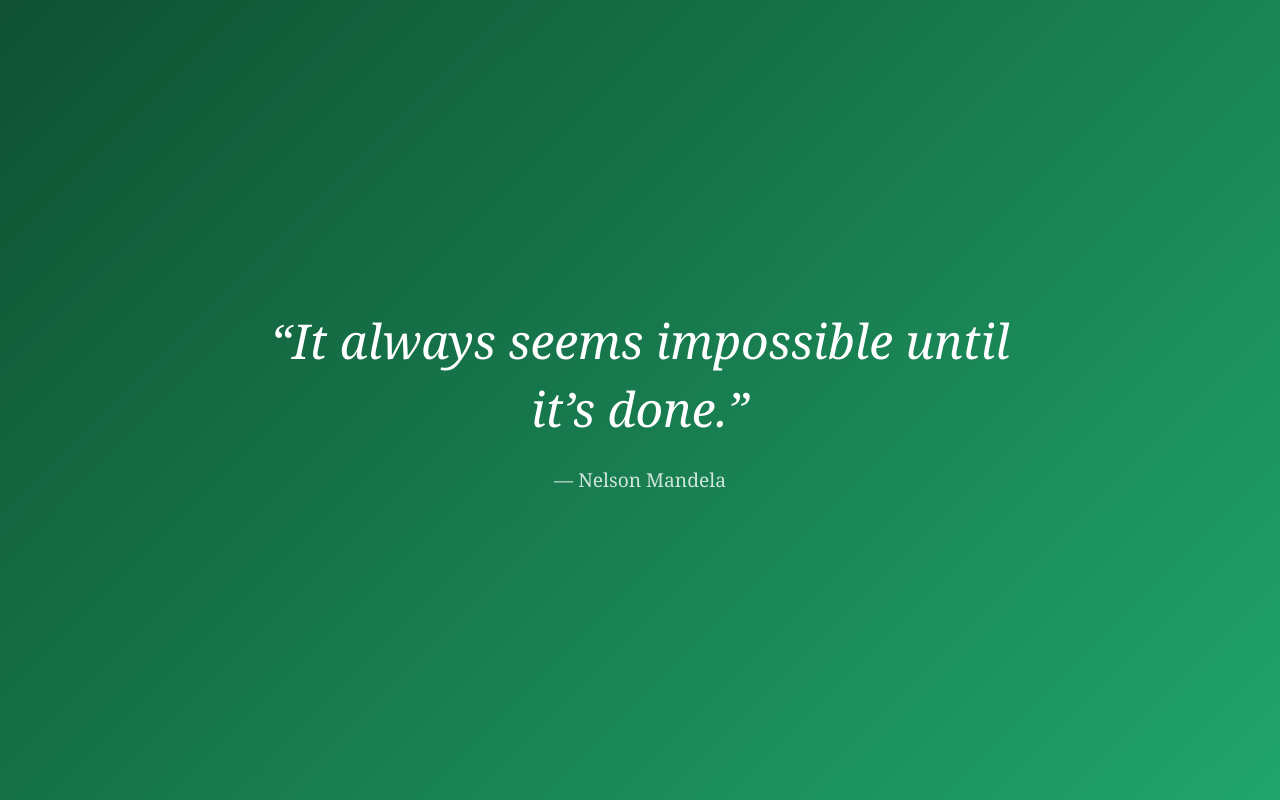
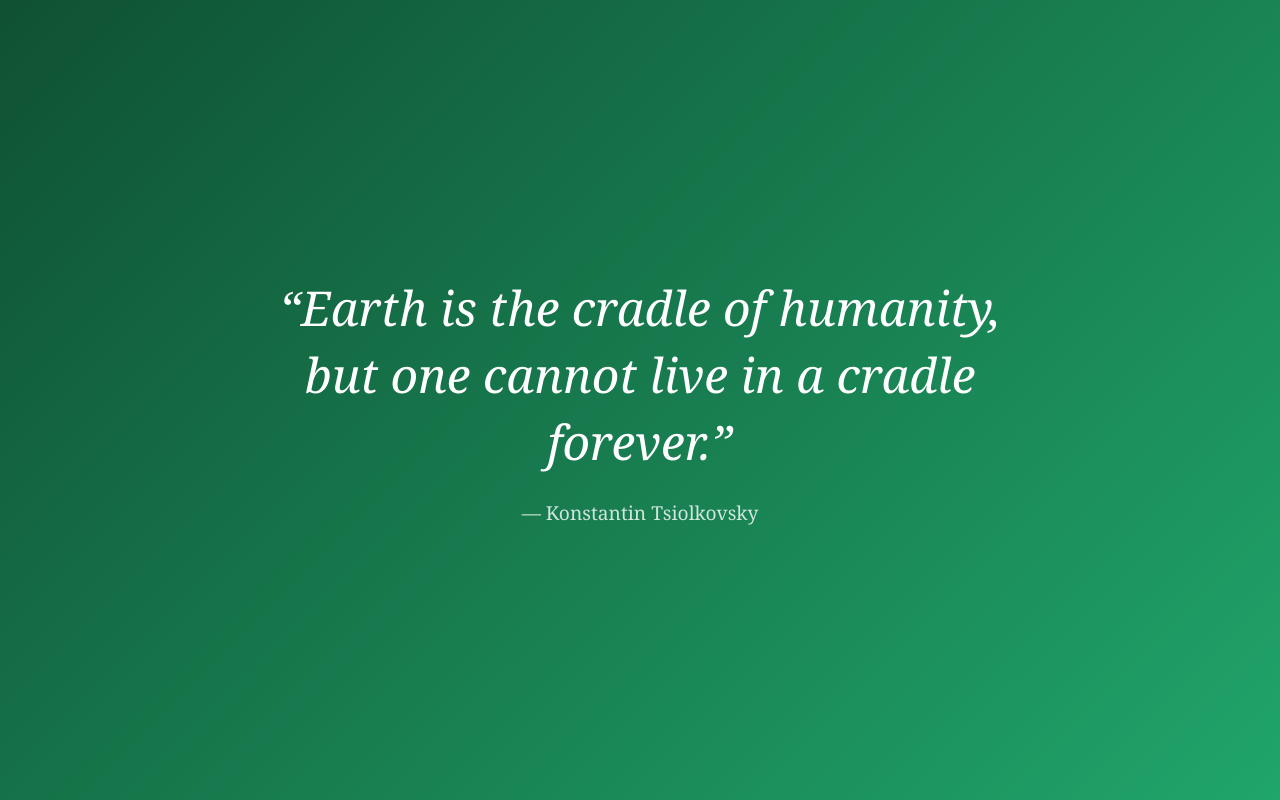
Before and after one commit to drk-bit/DesTest-Slot1, a website: page public/index.html in a window 1280 px wide. Drawn offline with Linux system fonts and the light colour scheme; a web font is replaced by a local one.

Commit message:
Change quote to a space quote

```diff
--- a/public/index.html
+++ b/public/index.html
@@ -28,8 +28,8 @@
 </head>
 <body>
   <blockquote>
-    <p>“It always seems impossible until it’s done.”</p>
-    <footer>— Nelson Mandela</footer>
+    <p>“Earth is the cradle of humanity, but one cannot live in a cradle forever.”</p>
+    <footer>— Konstantin Tsiolkovsky</footer>
   </blockquote>
 </body>
 </html>
```
